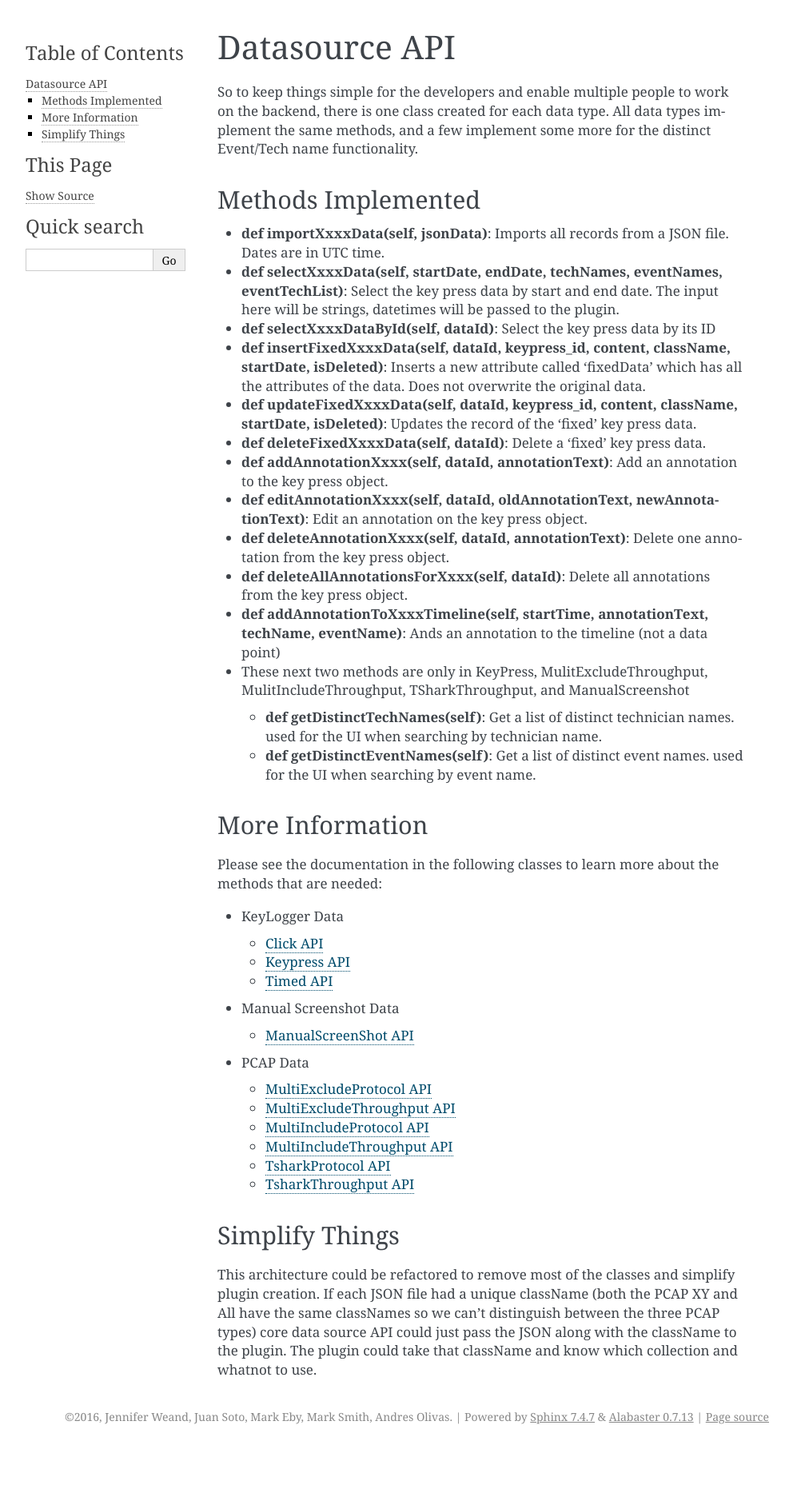
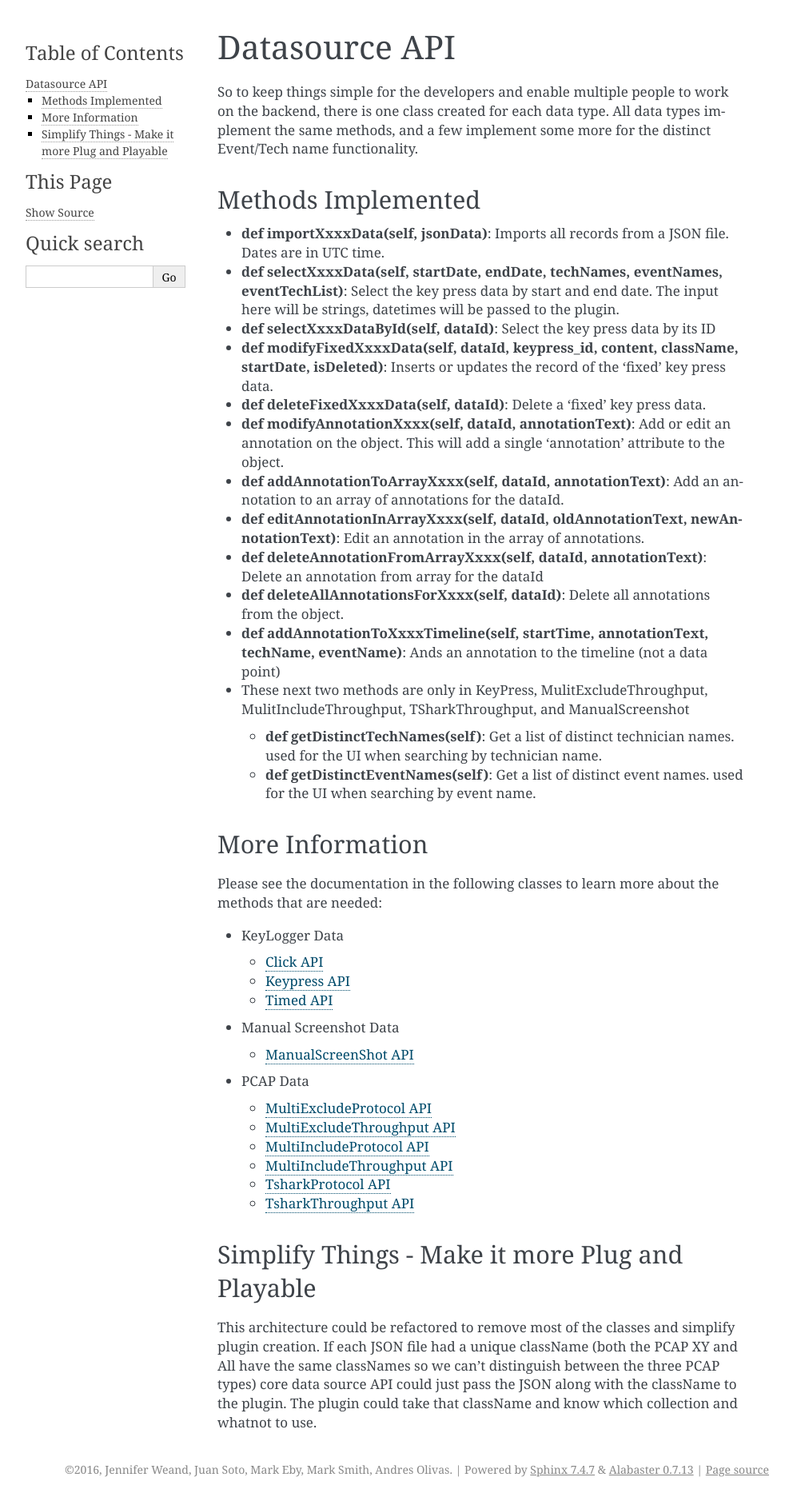
Before and after one commit to jlweand/DssVisualizer, a Sphinx documentation site: the page built from docs/source/datasourceapi.rst, in a window 1280 px wide. Shown: the whole page at 80% size, without its empty margins (148-1140 px from the left). Built offline with Sphinx 7.4.7, drawn with Linux system fonts in a browser that asks for light colours; before the commit the page ends 1811 px from its top, so only the background shows below that.

Commit message:
documentation updates

```diff
--- a/docs/source/datasourceapi.rst
+++ b/docs/source/datasourceapi.rst
@@ -15,19 +15,19 @@ Methods Implemented
 
 * **def selectXxxxDataById(self, dataId)**: Select the key press data by its ID
 
-* **def insertFixedXxxxData(self, dataId, keypress_id, content, className, startDate, isDeleted)**: Inserts a new attribute called 'fixedData' which has all the attributes of the data. Does not overwrite the original data.
-
-* **def updateFixedXxxxData(self, dataId, keypress_id, content, className, startDate, isDeleted)**: Updates the record of the 'fixed' key press data.
+* **def modifyFixedXxxxData(self, dataId, keypress_id, content, className, startDate, isDeleted)**: Inserts or updates the record of the 'fixed' key press data.
 
 * **def deleteFixedXxxxData(self, dataId)**: Delete a 'fixed' key press data.
 
-* **def addAnnotationXxxx(self, dataId, annotationText)**: Add an annotation to the key press object.
+* **def modifyAnnotationXxxx(self, dataId, annotationText)**: Add or edit an annotation on the object.  This will add a single 'annotation' attribute to the object.
 
-* **def editAnnotationXxxx(self, dataId, oldAnnotationText, newAnnotationText)**: Edit an annotation on the key press object.
+* **def addAnnotationToArrayXxxx(self, dataId, annotationText)**: Add an annotation to an array of annotations for the dataId.
 
-* **def deleteAnnotationXxxx(self, dataId, annotationText)**: Delete one annotation from the key press object.
+* **def editAnnotationInArrayXxxx(self, dataId, oldAnnotationText, newAnnotationText)**: Edit an annotation in the array of annotations.
 
-* **def deleteAllAnnotationsForXxxx(self, dataId)**: Delete all annotations from the key press object.
+* **def deleteAnnotationFromArrayXxxx(self, dataId, annotationText)**: Delete an annotation from array for the dataId
+
+* **def deleteAllAnnotationsForXxxx(self, dataId)**: Delete all annotations from the  object.
 
 * **def addAnnotationToXxxxTimeline(self, startTime, annotationText, techName, eventName)**: Ands an annotation to the timeline (not a data point)
 
@@ -59,7 +59,7 @@ Please see the documentation in the following classes to learn more about the me
   * `TsharkProtocol API <core.apis.datasource.html#module-core.apis.datasource.tsharkProtocol>`_
   * `TsharkThroughput API <core.apis.datasource.html#module-core.apis.datasource.tsharkThroughput>`_
 
-Simplify Things
+Simplify Things - Make it more Plug and Playable
 ---------------
 This architecture could be refactored to remove most of the classes and simplify plugin creation.  If each JSON file had a unique className (both the PCAP XY and All have the same classNames
 so we can't distinguish between the three PCAP types) core data source API could just pass the JSON along with the className to the plugin.
--- a/docs/source/limitations.rst
+++ b/docs/source/limitations.rst
@@ -36,7 +36,7 @@ Things that may seem weird
   imports. So the five files that have the distinct methods are: KeyPress, MulitExcludeThroughput, MulitIncludeThroughput, TSharkThroughput, and ManualScreenshot.
 
 * **Annotations:**  The UI only allows for one annotation per item.  It calls the back end method to add/edit an 'annotation' attribute.  The back end (both MongoDB
-  and ElasticSearch) both have the capibality to add multiple annotations ('annotations' attribute) as well, with the edit and delete methods.  So there are three
+  and ElasticSearch) both have the capability to add multiple annotations ('annotations' attribute) as well, with the edit and delete methods.  So there are three
   annotation methods that aren't currently used. I left them there for future work.
 
 Issues we know about
```
